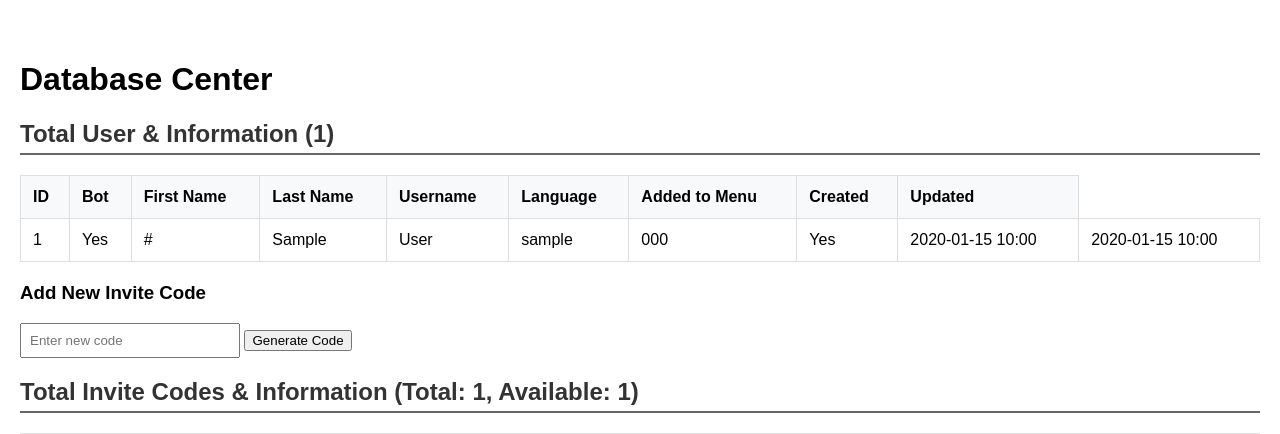
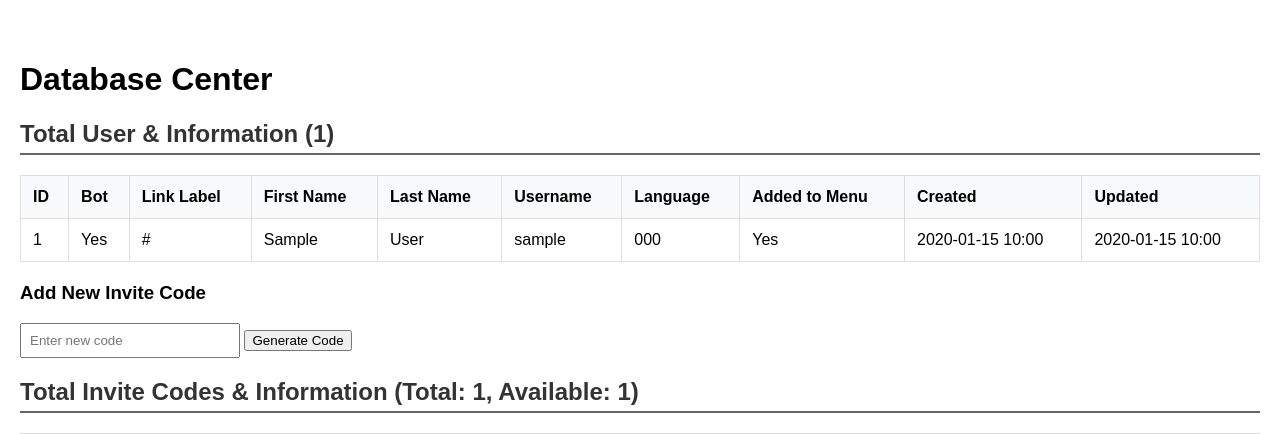
Before and after one commit to KieganAA/php-telegram-conference-bot, a PHP site: page /dashboard.php in a window 1280 px wide. Shown: the part 50-484 px from the top of the page. Run offline with PHP 8.4, Linux system fonts and the light colour scheme; the visitor is signed in with stand-in values (Sample User, id 1); tables that the repository leaves empty or names only in its code hold one stand-in row (values such as "Sample post").

Commit message:
feat: write link label to db

```diff
--- a/public/dashboard.php
+++ b/public/dashboard.php
@@ -164,6 +164,7 @@ $currentPage = basename($_SERVER['PHP_SELF']);
     <tr>
         <th>ID</th>
         <th>Bot</th>
+        <th>Link Label</th>
         <th>First Name</th>
         <th>Last Name</th>
         <th>Username</th>
```
